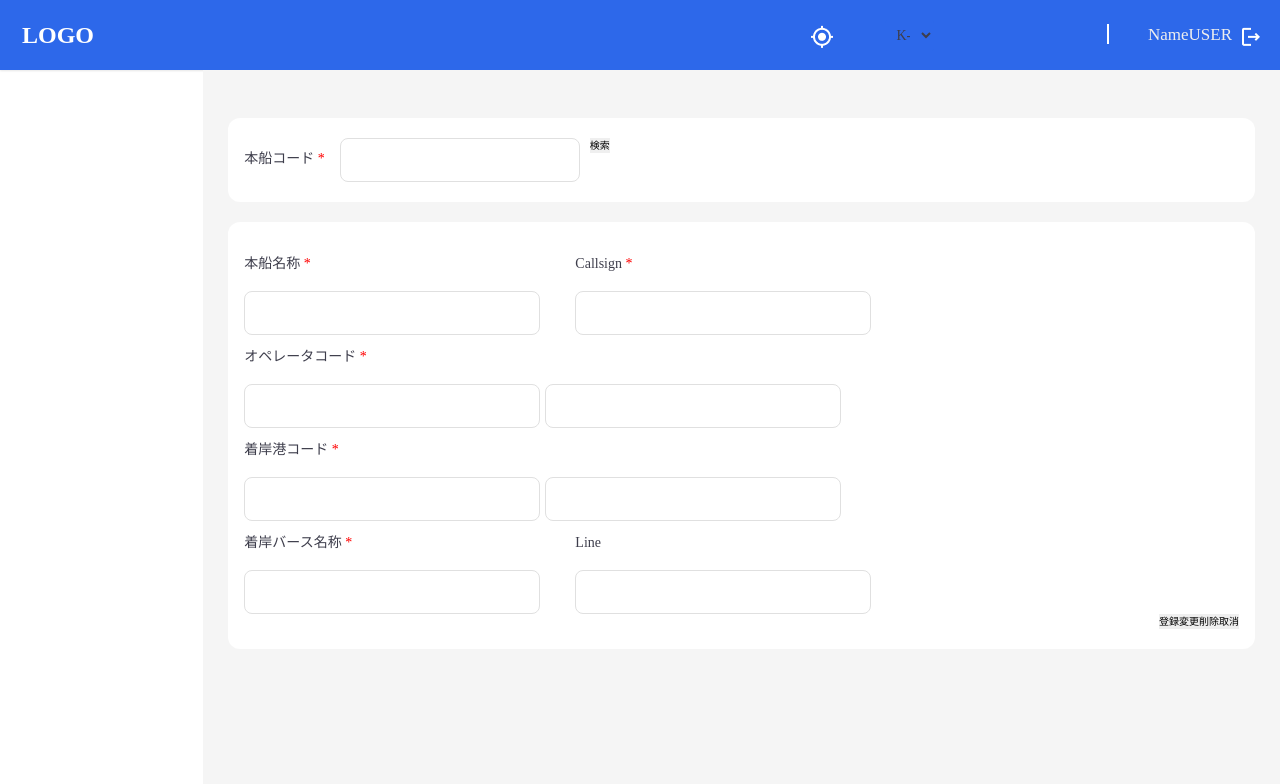
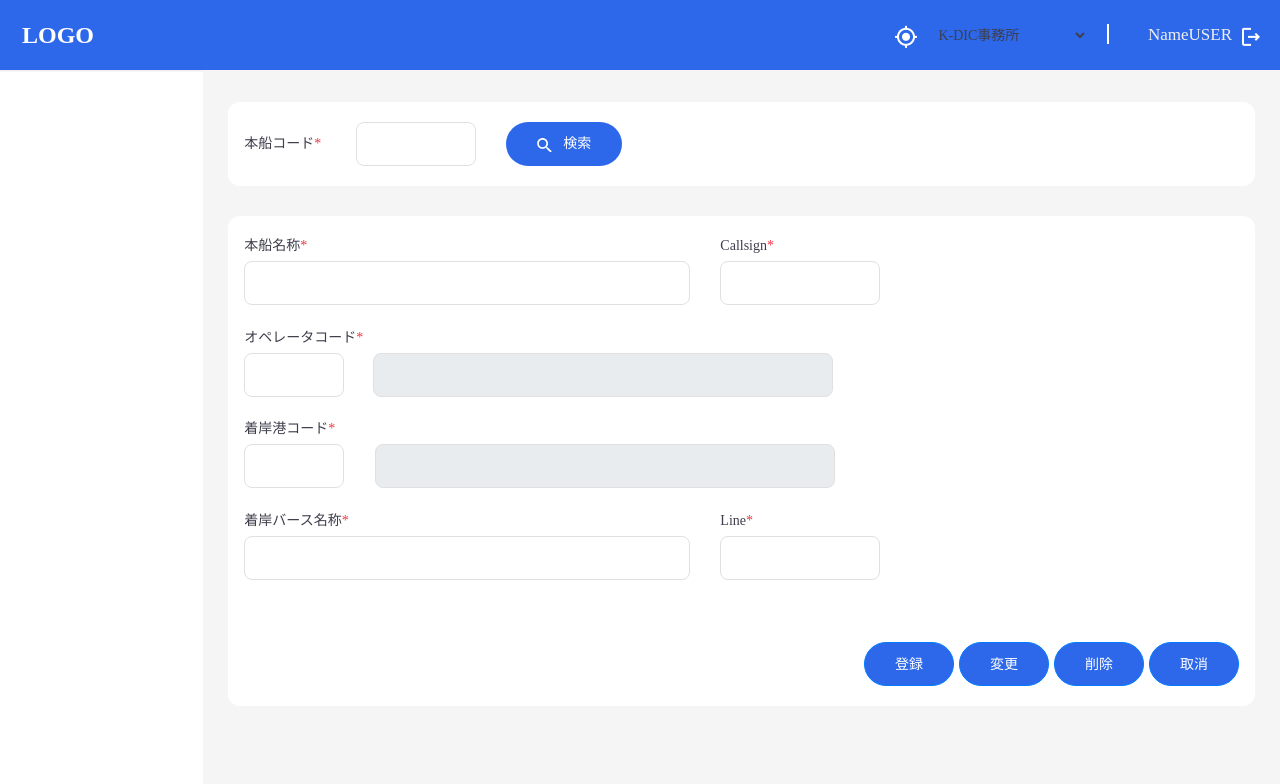
Before and after one commit to tranphuc200299/import, a Django app: template main/templates/menu/menu4/f_cfsc0100.html in a window 1280 px wide. Shown: the top 784 px of the page. Run offline with Django 4.2, Linux system fonts and the light colour scheme; the template is opened without the code that fills it, so the values that code supplies are empty; parts of the project's set-up code (start-up, migrations or seed data) failed here and were passed over; some libraries are stand-ins or nearby versions.

Commit message:
[Features/fix_all_screen] fix html css and add bootstrap

```diff
--- a/main/static/css/styles.css
+++ b/main/static/css/styles.css
@@ -805,21 +805,6 @@
     color: #01447e;
     text-decoration: underline;
 }
-
-/*end css*/
-/*.form-group input {
-   width: 40%!important;
-}*/
-
-.form-group select{
-    width: 20%!important;
-    margin:0px 42px;
-}
-
-.input_transfer {
-    margin:0px 35px;
-}
-
 .fs-14 {
     font-size: 16px;
 }
--- a/main/templates/menu/menu4/f_cfsc0100.html
+++ b/main/templates/menu/menu4/f_cfsc0100.html
@@ -6,95 +6,77 @@
 {% block main %}
     <form id="f_cfsc0100" method="post">
         {% csrf_token %}
-    <div class="title_content">
-        <div class="search_about">
-            <div class="search_item">
-                <div class="item_search_title">
-                    <h3>本船コード <span style="color:red">* </span></h3>
+        <div class="card">
+            <div class="form-inline">
+                <div class="form-group">
+                    <label for="txt_avesselcd" class="mr-2" tabindex="3">本船コード <span
+                            class="required">*</span></label>
+                    {% include "includes/textbox.html" with class="form-control ml-5" id="txt_avesselcd" name="txt_avesselcd" tabIndex=4  MaxLength=5 width="120" Change="True" Title="必須入力・Vessel Code" %}
                 </div>
-                <div class="search_input">
-                    {% include "includes/textbox.html" with id="txt_avesselcd" CssClass="width-100" MaxLength=5 Title="必須入力・Vessel Code" Change="True" %}
-                </div>
-                <div class="content_button">
-                    <img src="{% static 'images/search.svg' %}" alt="">
-                    {% include "includes/button.html" with name="action" id="cmd_search" CssClass="btn-search" Text="検索" %}
+                <div class="ml-5">
+                    {% include "includes/button.html" with name="action" id="cmd_search" class="btn btn-primary btn-search" tabIndex=5 htmlText='<i class="fa fa-search"></i> 検索' %}
                 </div>
             </div>
         </div>
-        <div class="content_control">
-            <div class="content_control_about">
-                <div class="content_control_inline">
-                    <div class="control_title">
-                        <h3>本船名称 <span style="color:red">* </span></h3>
+        <div class="card">
+            <div class="form-horizontal">
+                <div class="row">
+                    <div class="col-12 d-flex mb-3">
+                        <div class="form-group">
+                            <label for="txt_avesselnm" class="mr-3" tabindex="7">本船名称<span
+                                    class="required">*</span></label>
+                            {% include "includes/textbox.html" with class="form-control" id="txt_avesselnm" name="txt_avesselnm" tabIndex=8 width="446" MaxLength=60  Change="True" Title="必須入力" %}
                         </div>
-                    <div class="search_input">
-                        {% include "includes/textbox.html" with id="txt_avesselnm" CssClass="display-inline width-446" MaxLength=25 Title="必須入力" %}
+                        <div class="form-group ml-5">
+                            <label for="txt_acallsign" class="mr-3" tabindex="9">Callsign<span
+                                    class="required">*</span> </label>
+                            {% include "includes/textbox.html" with class="form-control" id="txt_acallsign" name="txt_acallsign" width="160" tabIndex=10 MaxLength=9 Change="True" Title="必須入力" %}
+                        </div>
+                    </div>
+                   <div class="col-12 d-flex mb-3">
+                        <div class="form-group">
+                            <label for="txt_aopecd" class="mr-3" tabindex="11">オペレータコード<span
+                                    class="required">*</span></label>
+                            {% include "includes/textbox.html" with class="form-control" id="txt_aopecd" name="txt_aopecd" tabIndex=8 width="100" MaxLength=60  Change="True" Title="必須入力" %}
+                        </div>
+                        <div class="form-group pt-4 mt-3">
+                            {% include "includes/textbox.html" with class="form-control" id="" name="" width="460" tabIndex=10 MaxLength=9 Change="True" Title="必須入力" ReadOnly="True"%}
+                        </div>
+                    </div>
+                    <div class="col-12 d-flex mb-3">
+                        <div class="form-group">
+                            <label for="txt_avesselnm" class="mr-3" tabindex="7">着岸港コード<span
+                                    class="required">*</span></label>
+                            {% include "includes/textbox.html" with class="form-control" id="txt_alportcd" name="txt_alportcd" tabIndex=8 width="100" MaxLength=60  Change="True" Title="必須入力" %}
+                        </div>
+                        <div class="form-group pt-4 ml-5 mt-3">
+                            {% include "includes/textbox.html" with class="form-control" id="txt_acallsign" name="txt_acallsign" width="460" tabIndex=10 MaxLength=9 Change="True" Title="必須入力" ReadOnly="True" %}
                         </div>
                     </div>
 
-                <div class="content_control_inline">
-                    <div class="control_title">
-                        <h3>Callsign <span style="color:red">* </span></h3>
+                    <div class="col-12 d-flex mb-3">
+                        <div class="form-group">
+                            <label for="txt_aberthnm" class="mr-3" tabindex="17">着岸バース名称<span
+                                    class="required">*</span></label>
+                            {% include "includes/textbox.html" with class="form-control" id="txt_aberthnm" name="txt_aberthnm" tabIndex=18 width="446" MaxLength=25  Change="True" Title="必須入力" %}
                         </div>
-                    <div class="search_input">
-                        {% include "includes/textbox.html" with id="txt_acallsign" CssClass="display-inline width-160" MaxLength=9 Title="必須入力" %}
-                    </div>
-                </div>
-            </div>
-            <div class="content_control_about">
-                <div class="content_control_inline">
-                    <div class="control_title">
-                        <h3>オペレータコード <span style="color:red">* </span></h3>
-                    </div>
-                    <div class="content_control_flex">
-                        <div class="search_input">
-                            {% include "includes/textbox.html" with id="txt_aopecd" CssClass="display-inline width-100" MaxLength=4 Title="必須入力・Operator Code" Change="True" LostFocus="True" %}
-                        </div>
-                        <div class="search_input">
-                            {% include "includes/textbox.html" with id="lbl_aopenm" CssClass="display-inline width-460 background-readonly" MaxLength=20 ReadOnly="True" %}
-                        </div>
-                    </div>
-                </div>
-            </div>
-            <div class="content_control_about">
-                <div class="content_control_inline">
-                    <div class="control_title">
-                        <h3>着岸港コード <span style="color:red">* </span></h3>
-                    </div>
-                    <div class="content_control_flex">
-                        <div class="search_input">
-                            {% include "includes/textbox.html" with id="txt_alportcd" CssClass="display-inline width-100" MaxLength=5 Title="必須入力・Port Code" Change="True" LostFocus="True" %}
-                        </div>
-                        <div class="search_input">
-                            {% include "includes/textbox.html" with id="lbl_aportnm" CssClass="display-inline width-460 background-readonly" MaxLength=20 ReadOnly="True" %}
-                        </div>
-                    </div>
-                </div>
-            </div>
-            <div class="content_control_about">
-                <div class="content_control_inline">
-                    <div class="control_title">
-                        <h3>着岸バース名称 <span style="color:red">* </span></h3>
-                    </div>
-                    <div class="search_input">
-                        {% include "includes/textbox.html" with id="txt_aberthnm" CssClass="display-inline width-446" MaxLength=25 Title="必須入力" %}
+                        <div class="form-group ml-5">
+                            <label for="txt_aline" class="mr-3" tabindex="19">Line<span
+                                    class="required">*</span> </label>
+                            {% include "includes/textbox.html" with class="form-control" id="txt_aline" name="txt_aline" width="160" tabIndex=20 MaxLength=3 Change="True" %}
                         </div>
                     </div>
 
-                <div class="content_control_inline">
-                    <div class="control_title">
-                        <h3>Line</h3>
-                    </div>
-                    <div class="search_input">
-                        {% include "includes/textbox.html" with id="txt_aline" CssClass="display-inline width-80" MaxLength=3 %}
                 </div>
             </div>
+            <div class="form-inline justify-content-end">
+                <div class="row btn-footer">
+                    <div class="col-12 d-flex ">
+                        {% include "includes/button.html" with name="action" id="cmd_entry" class="btn btn-primary " Text="登録" tabIndex=21 IsEnable=cmd_entry_enable %}
+                        {% include "includes/button.html" with name="action" id="cmd_change" class="btn btn-primary" Text="変更" tabIndex=22 IsEnable=cmd_change_enable %}
+                        {% include "includes/button.html" with name="action" id="cmd_delete" class="btn btn-primary" Text="削除" tabIndex=23 IsEnable=cmd_delete_enable %}
+                        {% include "includes/button.html" with name="action" id="cmd_cancel" class="btn btn-primary" Text="取消" tabIndex=24 %}
                     </div>
-            <div class="control_button">
-                {% include "includes/button.html" with name="action" id="cmd_entry" CssClass="btn-register" Text="登録" IsEnable=cmd_entry_enable %}
-                {% include "includes/button.html" with name="action" id="cmd_change" CssClass="btn-register" Text="変更" IsEnable=cmd_change_enable %}
-                {% include "includes/button.html" with name="action" id="cmd_delete" CssClass="btn-register" Text="削除" IsEnable=cmd_delete_enable  %}
-                {% include "includes/button.html" with name="action" id="cmd_cancel" CssClass="btn-register" Text="取消" %}
                 </div>
             </div>
         </div>
--- a/main/templates/menu/menu4/f_cfsc0300.html
+++ b/main/templates/menu/menu4/f_cfsc0300.html
@@ -33,7 +33,7 @@
                 <div class="row">
                     <div class="col-lg-5 col-sm-12">
                         <div class="form-group">
-                            <label class="control-label" for="cmb_ansendflg" tabindex="9">ＮＡＣＣＳ送信識別
+                            <label class="control-label col-sm-5" for="cmb_ansendflg" tabindex="9">ＮＡＣＣＳ送信識別
                                 <span class="required">*</span></label>
                             <div class="col-12">
                                 {% include 'includes/dropdownlist.html' with id="cmb_ansendflg" class="form-control" tabIndex=10 Title="必須入力" %}
@@ -42,7 +42,7 @@
                     </div>
                     <div class="col-lg-2 col-sm-4">
                         <div class="form-group">
-                            <label class="control-label" for="txt_ascaccd" tabindex="11">ＳＣＡＣコード</label>
+                            <label class="control-label col-sm-12" for="txt_ascaccd" tabindex="11">ＳＣＡＣコード</label>
                             <div class="col-12">
                                 {% include "includes/textbox.html" with class="form-control" id="txt_ascaccd" name="txt_ascaccd" MaxLength=4 tabIndex=12 %}
                             </div>
@@ -50,7 +50,7 @@
                     </div>
                     <div class="col-lg-5 col-sm-12">
                         <div class="form-group">
-                            <label class="control-label" for="cmb_anscacflg" tabindex="13">貨物管理番号編集識別
+                            <label class="control-label col-sm-12" for="cmb_anscacflg" tabindex="13">貨物管理番号編集識別
                                 <span class="required">*</span></label>
                             <div class="col-12">
                                 {% include 'includes/dropdownlist.html' with id="cmb_anscacflg" class="form-control" tabIndex=14 Title="必須入力・貨物管理番号生成時にＣＴ Ｂ／Ｌ Ｎｏ．の頭にＳＣＡＣコード付加するかの識別" %}
```
Also changed, not shown: main/templates/includes/dropdownlist.html (+6 -5 lines), main/templates/menu/menu4/f_cfsc0500.html (+20 -22 lines), main/templates/menu/menu4/f_cfsc1300.html (+37 -36 lines), main/templates/menu/menu4/f_cfsc3100.html (+26 -31 lines), main/views/menu4/f_cfsc0100.py (+17 -17 lines), main/views/menu4/f_cfsc0300.py (+17 -17 lines), main/views/menu4/f_cfsc0500.py (+20 -20 lines), main/views/menu4/f_cfsc1300.py (+17 -17 lines), main/views/menu4/f_cfsc3100.py (+17 -17 lines). Lines whose indentation alone changed are shown as unchanged.
